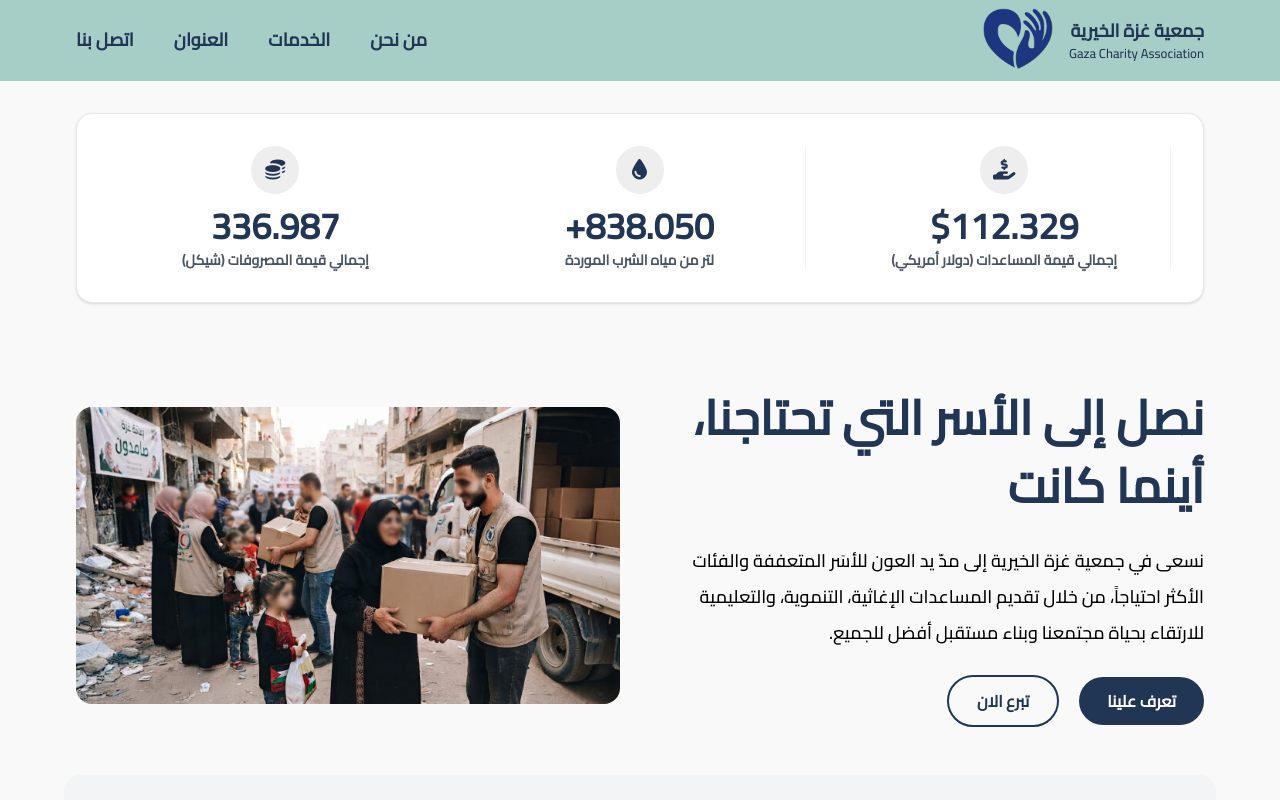
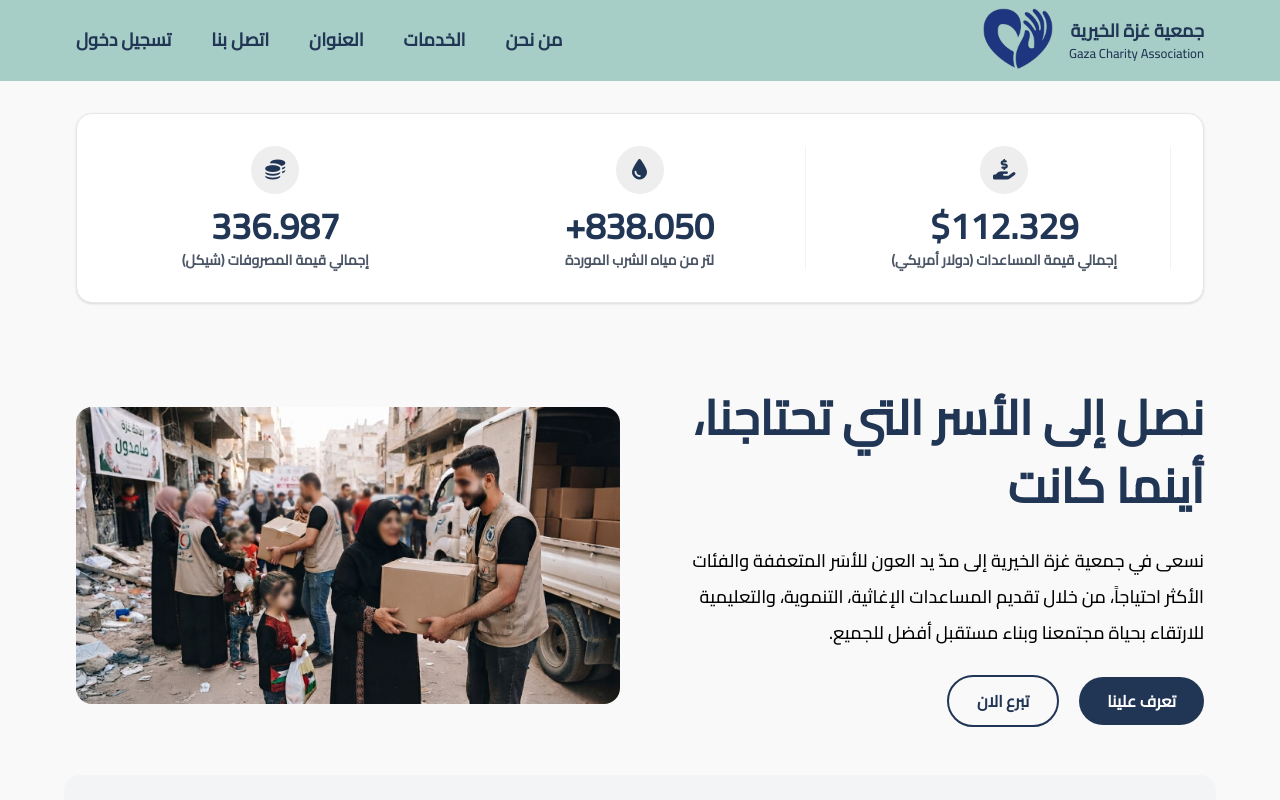
Before and after one commit to RaghadSaqallah/GazaCharityAssociation, a website: page index.html in a window 1280 px wide. Shown: the top 800 px of the page. Drawn offline with Linux system fonts and the light colour scheme.

Commit message:
add log in

```diff
--- a/index.html
+++ b/index.html
@@ -46,6 +46,10 @@
                     <li
                         class="lg:text-third lg:border-b-1 lg:border-b-transparent lg:hover:border-b-1 border-b-solid lg:hover:border-secondary text-third font-semibold">
                         <a href="#contact">اتصل بنا</a>
+                    </li>
+                         <li
+                        class="lg:text-third lg:border-b-1 lg:border-b-transparent lg:hover:border-b-1 border-b-solid lg:hover:border-secondary text-third font-semibold">
+                        <a href="https://gazacharityassociationl.netlify.app/admin/#/">تسجيل دخول</a>
                     </li>
                 </ul>
             </div>
```
